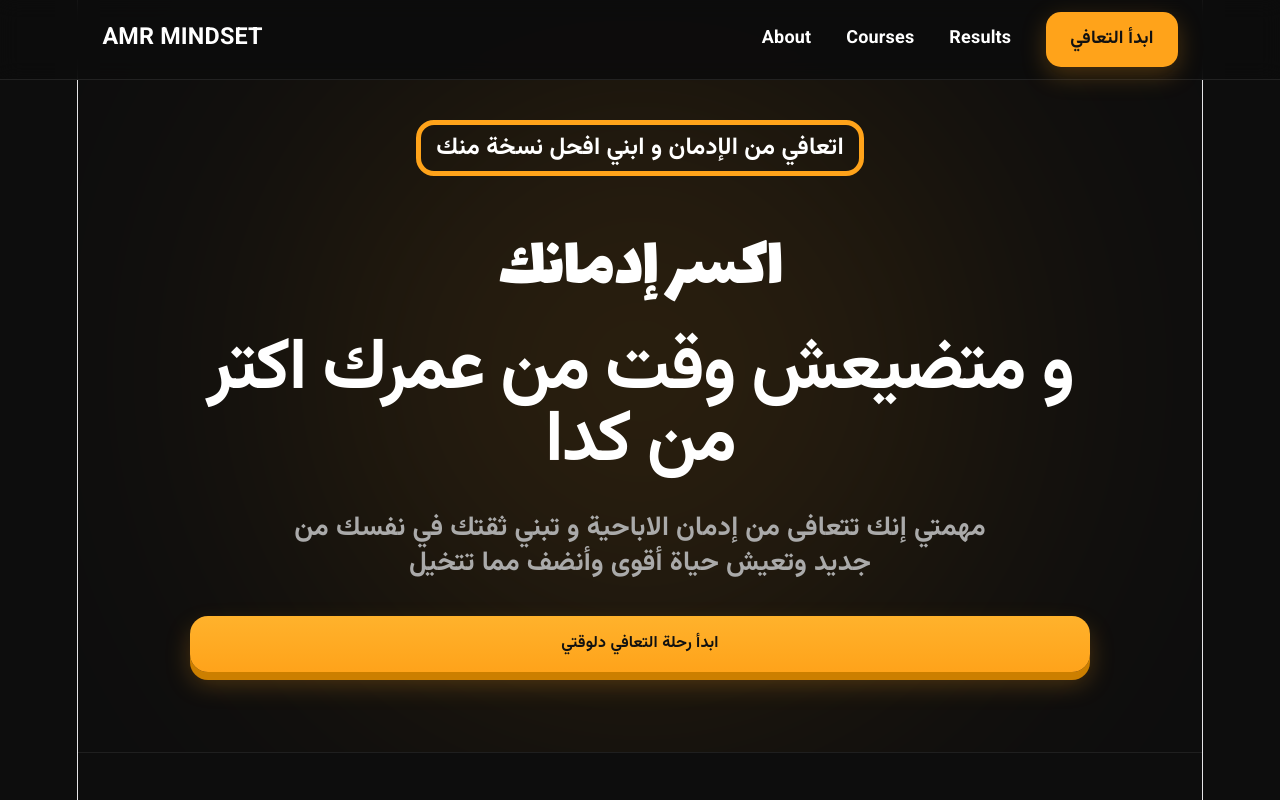
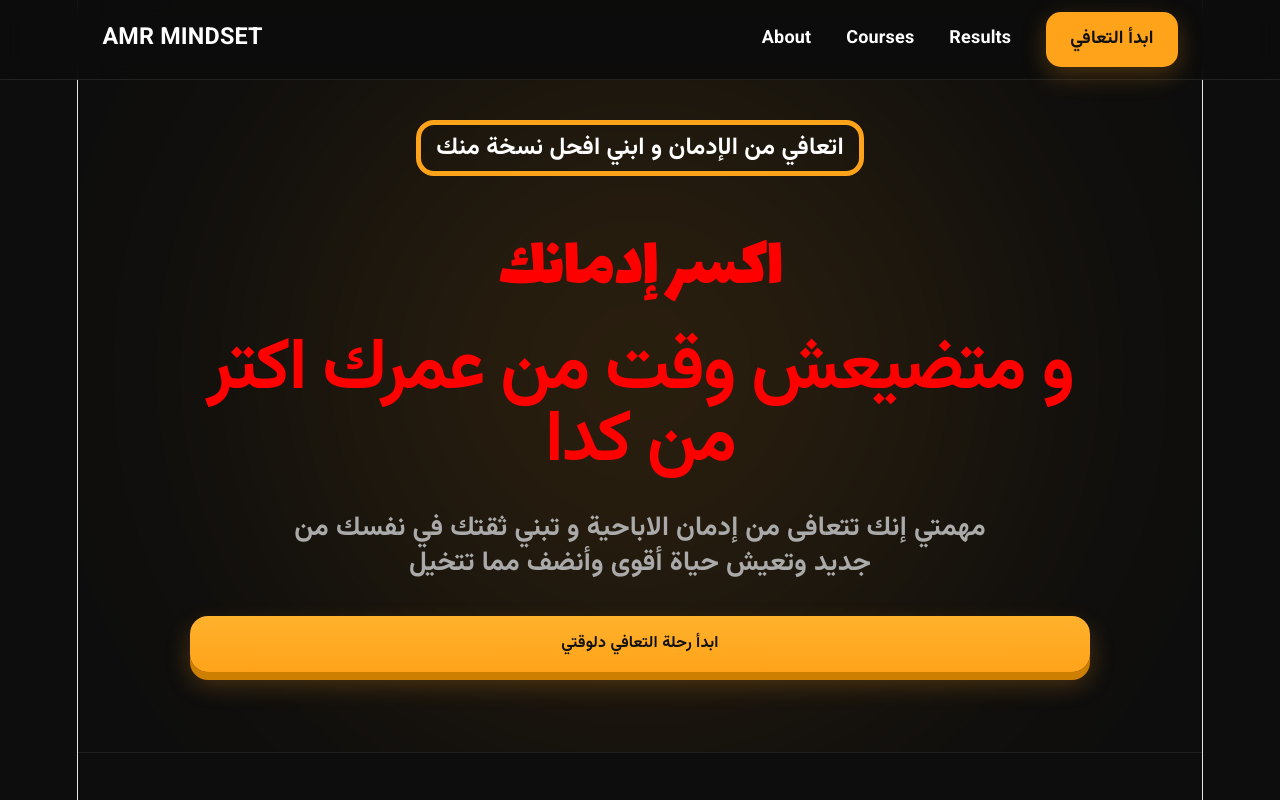
Before and after one commit to 3mr-malek/amr-mindset, a React (Vite) app: page / in a window 1280 px wide. Shown: the top 800 px of the page. Built offline with nearby package versions, Linux system fonts and the light colour scheme; a web font is replaced by a local one.

Commit message:
updated website

```diff
--- a/src/App.css
+++ b/src/App.css
@@ -14,7 +14,7 @@ box-sizing:border-box;
 scroll-behavior:smooth;
 }
 h1{
-  color: #ffffff ;
+  color: #ff0000 ;
   font-size: clamp(2.5rem, 8vw, 6rem);
   font-family:'Lalezar',sans-serif;
 }
```
